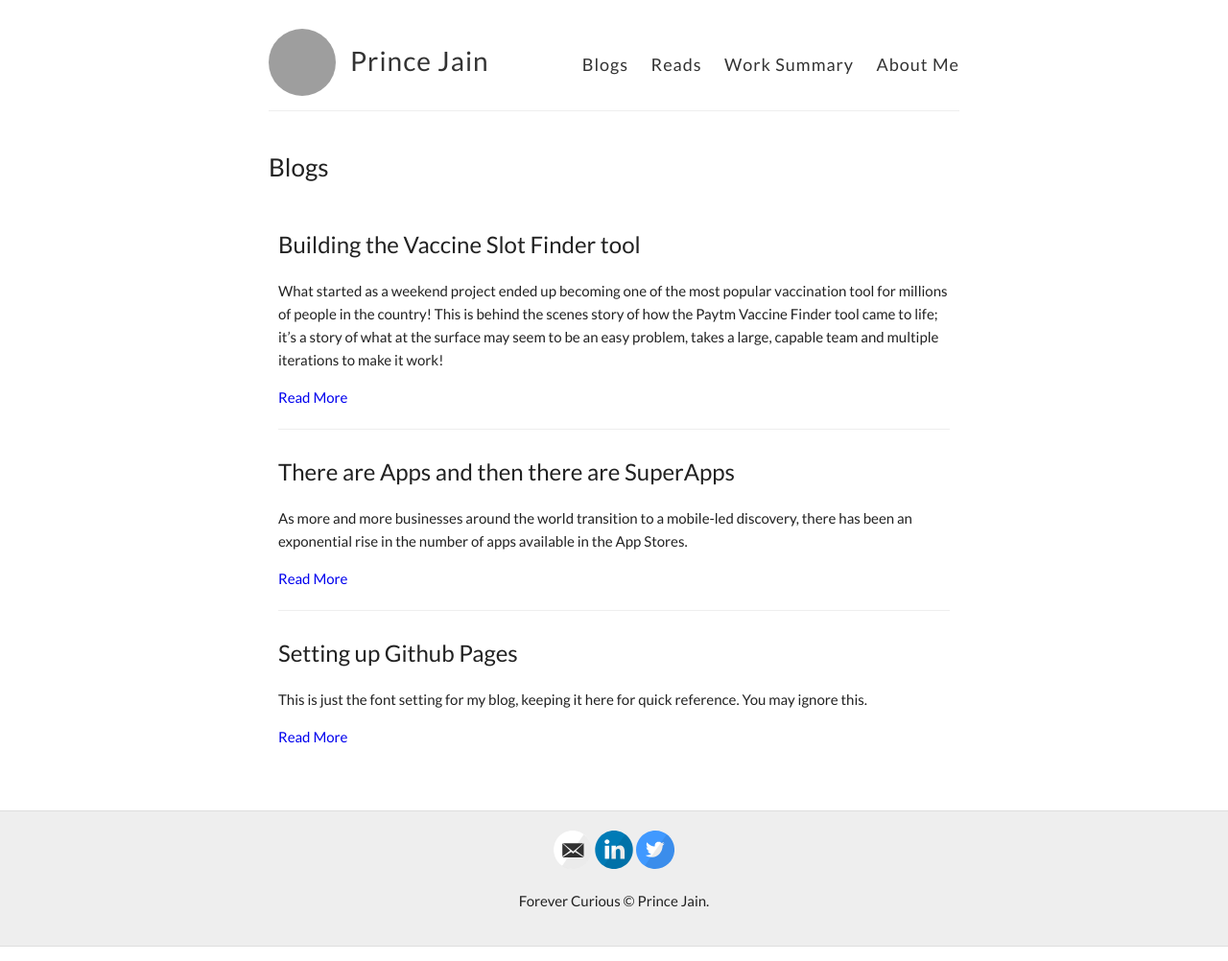
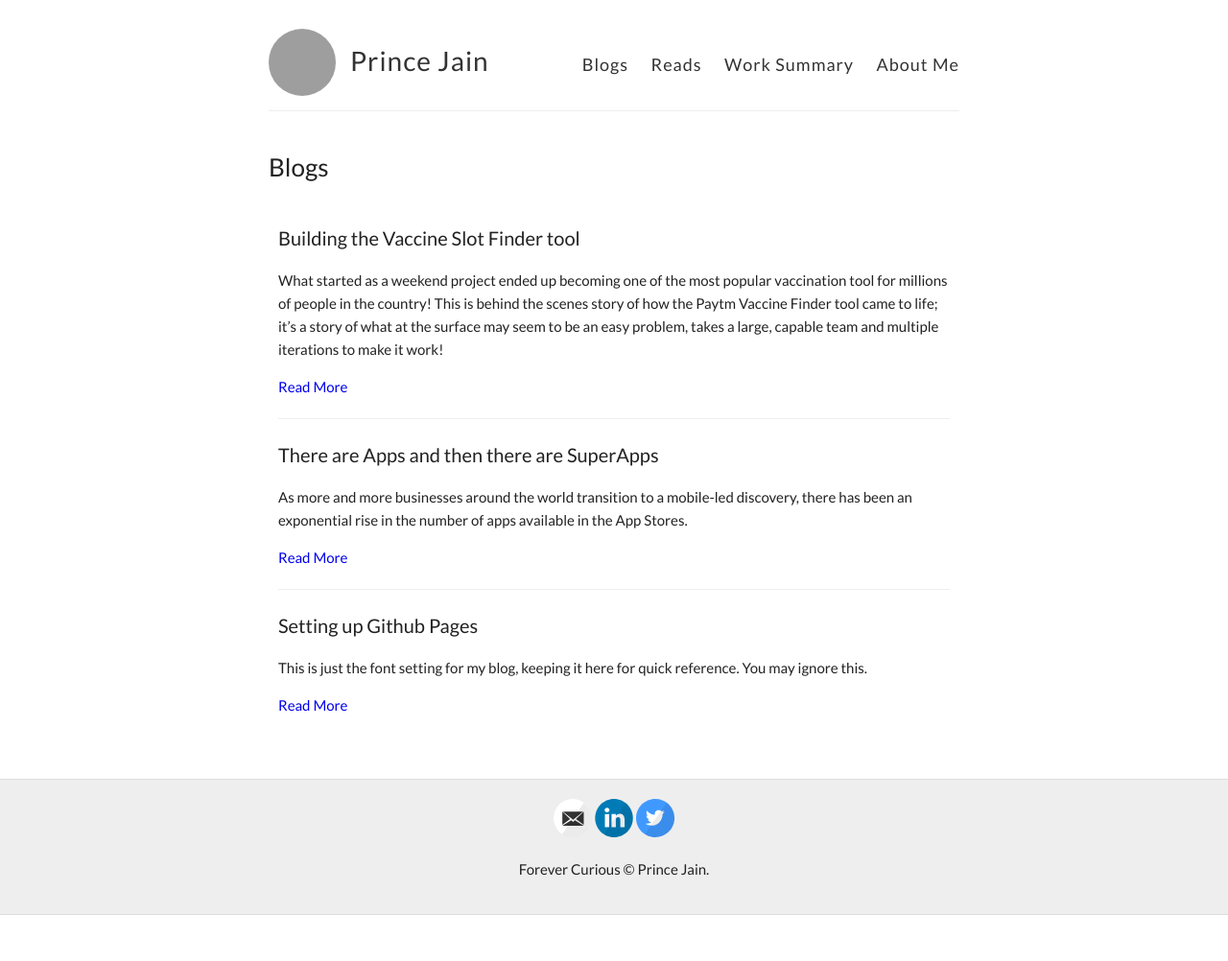
Before and after one commit to product-noob/product-noob.github.io, a Jekyll site: the page built from blog.md, in a window 1280 px wide. Shown: the whole page at 96% size. Built offline with Jekyll 4.4.1, drawn with Linux system fonts in a browser that asks for light colours; after the commit the page ends 969 px from its top, so only the background shows below that; grey boxes are pictures that could not be loaded.

Commit message:
Update blog.html

```diff
--- a/_layouts/blog.html
+++ b/_layouts/blog.html
@@ -6,7 +6,7 @@ layout: default
 	<div class="posts"> {% for post in site.posts %}
 		<article class="post">
 			<!-- <div class="date"> Published on {{ page.date | date: "%B %e, %Y" }} </div> -->
-     			<h3 style="color:#222;> <a href="{{ site.baseurl }}{{ post.url }}">{{ post.title }}</a> </h3>
+     			<h4 style="color:#222;> <a href="{{ site.baseurl }}{{ post.url }}">{{ post.title }}</a> </h4>
 			<div class="entry"> {{ post.excerpt }} </div> <a href="{{ site.baseurl }}{{ post.url }}" class="read-more">Read More</a>
 		</article> {% endfor %}
 	</div>
```
